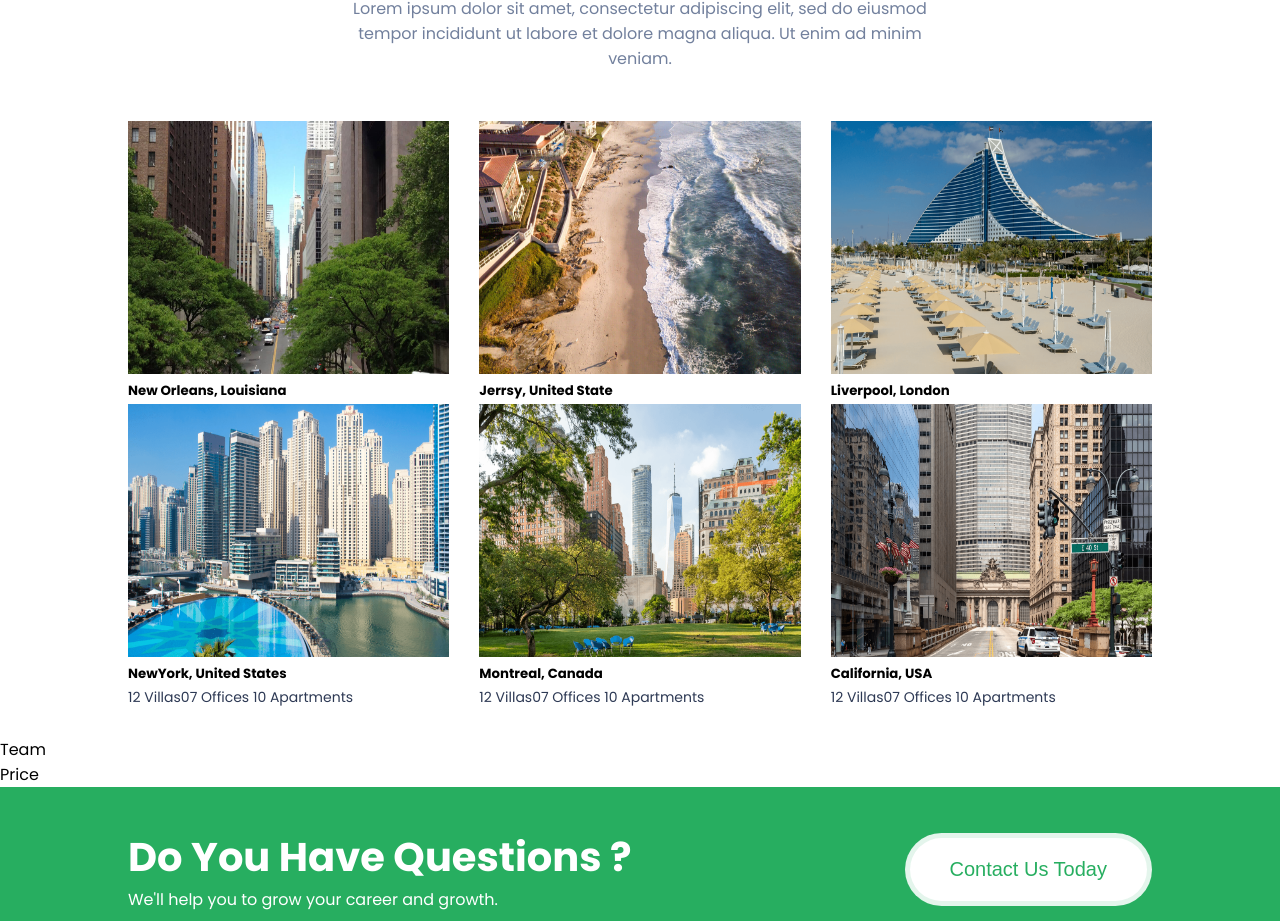
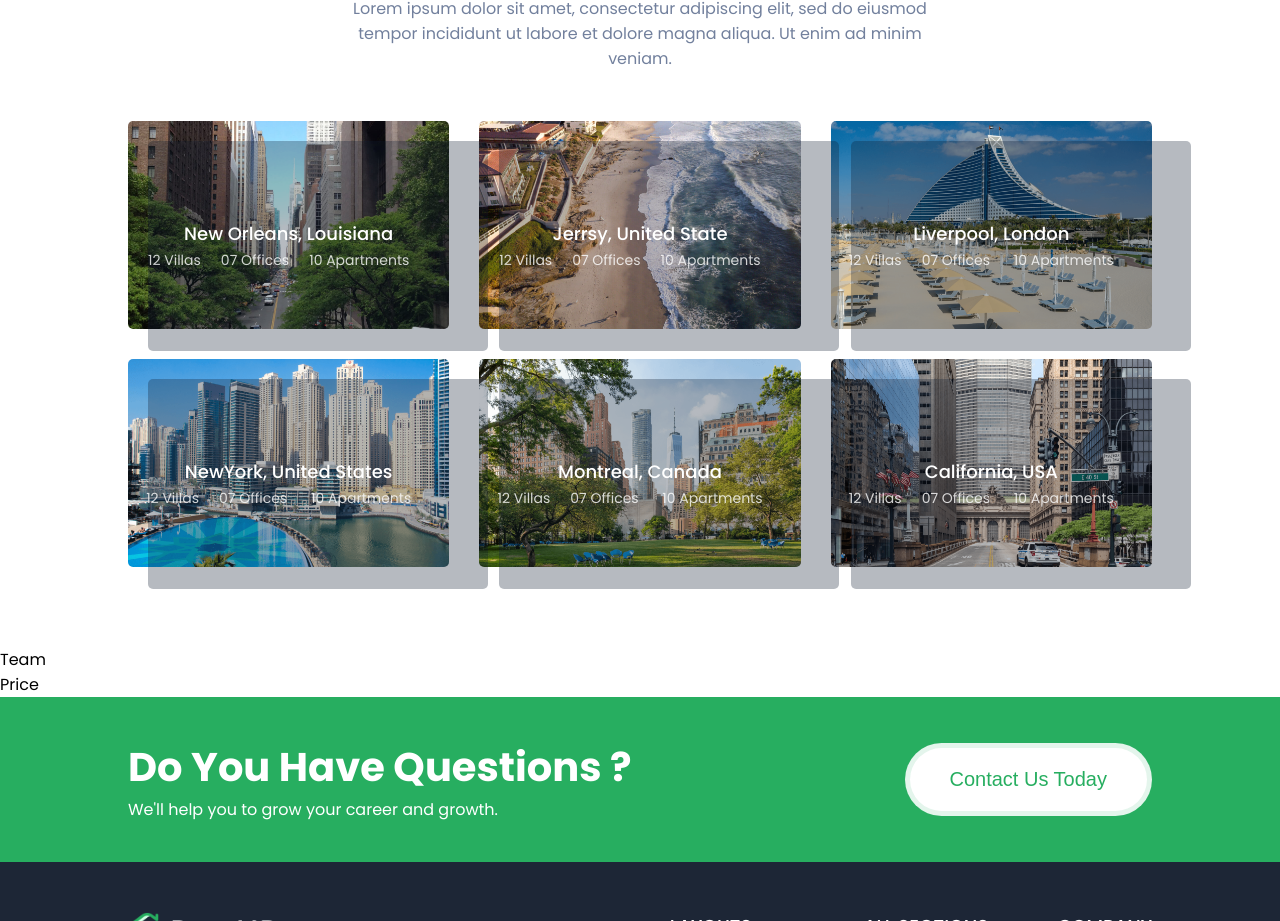
Before and after one commit to mehmetenfa/rentup-app, a React (Create React App) app: page / in a window 1280 px wide. Shown: the part 1960-2881 px from the top of the page. Built offline with nearby package versions, Linux system fonts and the light colour scheme.

Commit message:
locationStyle

```diff
--- a/src/components/home/location/style.css
+++ b/src/components/home/location/style.css
@@ -0,0 +1,47 @@
+.location .box {
+  position: relative;
+  border-radius: 5px;
+}
+.location img {
+  border-radius: 5px;
+}
+.location .overlay {
+  position: absolute;
+  top: 0;
+  left: 0;
+  display: flex;
+  align-items: center;
+  justify-content: center;
+  flex-direction: column;
+  height: 250px;
+  width: 100%;
+  color: #fff;
+  z-index: 222;
+}
+.location .overlay::after {
+  content: "";
+  position: absolute;
+  top: 0;
+  left: 0;
+  width: 340px;
+  height: 210px;
+  background: rgb(15 28 47 / 30%);
+  z-index: -1;
+  margin: 20px;
+  border-radius: 5px;
+}
+.location h5 {
+  font-size: 18px;
+  font-weight: 500;
+}
+.location label {
+  color: #fff;
+  margin-right: 20px;
+  opacity: 0.8;
+}
+@media screen and (max-width: 800px) {
+  .location .overlay::after {
+    width: 280px;
+    height: 170px;
+  }
+}
```
